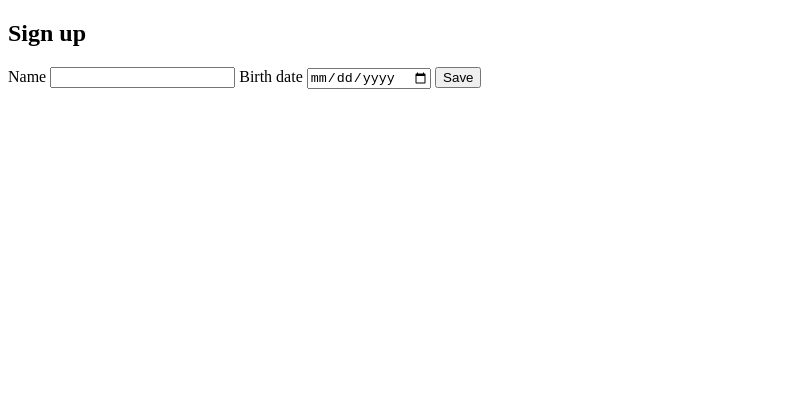
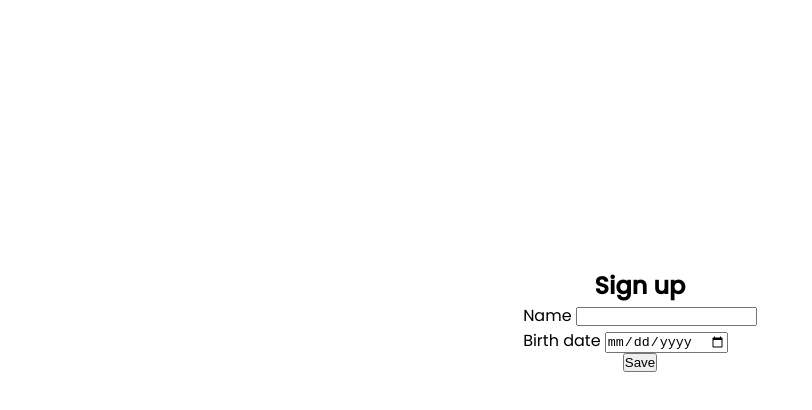
Before and after one commit to ikarofelix/JS-and-DOM-Project-7DOC, a plain HTML site: page index.html in a window 1280 px wide. Shown: the whole page, without its empty margins (0-812 px from the left). Drawn offline with Linux system fonts and the light colour scheme.

Commit message:
Day 2
Made some basic adjustments and basic styling.
Name must have at least 3 letters.
Name have the max of 120 letters.
Name must have only letters.
Date-Birth being in the user's language format.
Month being only between 1 and 12.
JS check validation for name input, if not valid it must use setCustomValidity().

```diff
--- a/index.html
+++ b/index.html
@@ -6,6 +6,9 @@
         <meta name="viewport" content="width=device-width, initial-scale=1.0">
         <link rel="stylesheet" href="/styles.css">
         <title>7DaysOfCode - JavaScript and DOM</title>
+        <link rel="preconnect" href="https://fonts.googleapis.com">
+        <link rel="preconnect" href="https://fonts.gstatic.com" crossorigin>
+        <link href="https://fonts.googleapis.com/css2?family=Poppins:wght@400;500&display=swap" rel="stylesheet">
     </head>
     <body>
         <section>
@@ -13,15 +16,32 @@
             <form action="#" class="form js-form">
                 <label for="name">
                     Name
-                    <input class="form-field js-field" id="name" maxlength="120" name="name" required type="text">
-                </label>
+                    <input oninvalid="checkNameValidity()" class="form-field js-field" id="name" minlength="3" maxlength="120" pattern="[A-Za-z]+" name="name" required type="text" title="Enter your first name">
+                </label><br>
                 <label for="birth-date">
                     Birth date
-                    <input class="form-field js-field" id="birth-date" name="birth-date" required type="date">
-                </label>
+                    <input min='1899-01-01' class="form-field js-field" id="birth-date" name="birth-date" required type="date" title="Select your birth date">
+                </label><br>
                 <button type="submit">Save</button>
             </form>
         </section>
     </body>
     <script src="/script.js"></script>
 </html>
+
+
+
+<!-- Um nome precisa ter no mínimo três letras.
+Um nome pode ter no máximo 120 letras.
+Um nome pode apenas conter letras, e não números.
+
+A data de nascimento precisa estar no formato DD/MM/AAAA, por exemplo: 31/01/2021.
+O mês informado deve estar entre 01 e 12.
+
+Você pode aplicar várias validações com o próprio HTML5, utilizando atributos como: max, min, maxlength, minlength, pattern e required. Um exemplo:
+
+<input maxlength="50" required pattern="([aA-zZ]+)">
+
+Caso você queira personalizar a mensagem padrão de validação, você pode utilizar a função setCustomValidity.
+
+Lembrando que você pode personalizar a sua página da maneira que achar mais legal! -->
--- a/script.js
+++ b/script.js
@@ -1,5 +1,9 @@
-document.querySelector("form").addEventListener("submit", (e)=>{
-    e.preventDefault()
-    console.log(document.querySelector("#name").value)
-    console.log(document.querySelector("#birth-date").value);
-})
+const nome = document.querySelector("#name");
+
+function checkNameValidity(){
+    if (nome.validity.patternMismatch || nome.validity.tooShort){
+        nome.setCustomValidity("First nome");
+    } else{
+        nome.setCustomValidity("");
+    }
+}
--- a/styles.css
+++ b/styles.css
@@ -0,0 +1,33 @@
+*,
+*:after,
+*:before {
+    margin: 0;
+    padding: 0;
+    box-sizing: border-box;
+    text-decoration: none;
+}
+
+html{
+    margin:0;
+    padding:0;
+    scroll-behavior: smooth;
+}
+
+body{
+    font-family: 'Poppins', sans-serif;
+    font-size: 100%;
+    list-style-type: none;
+    height:80vh;
+    display:flex;
+    align-items: center;
+    justify-content: center;
+}
+
+section h1{
+    text-align: center;
+}
+
+section button{
+    display:flex;
+    margin:auto;
+}
```
